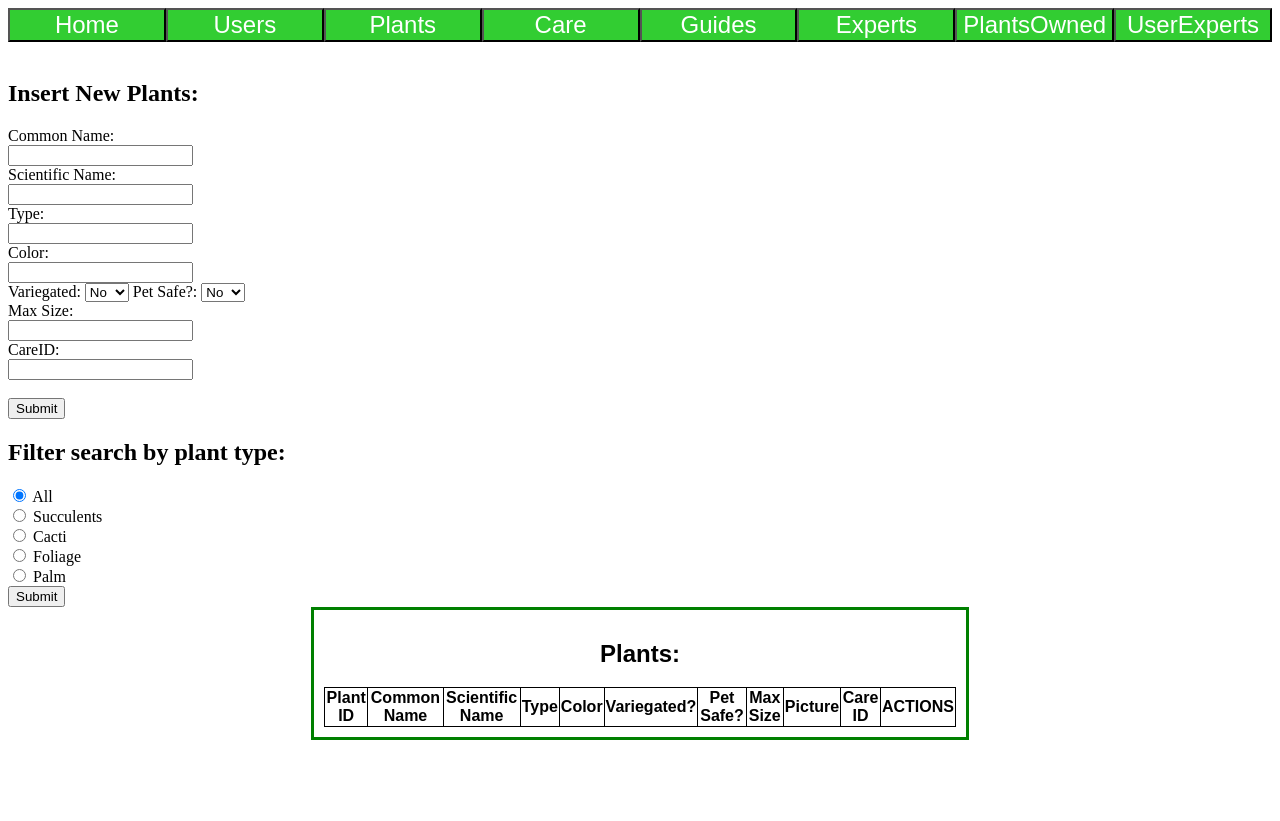
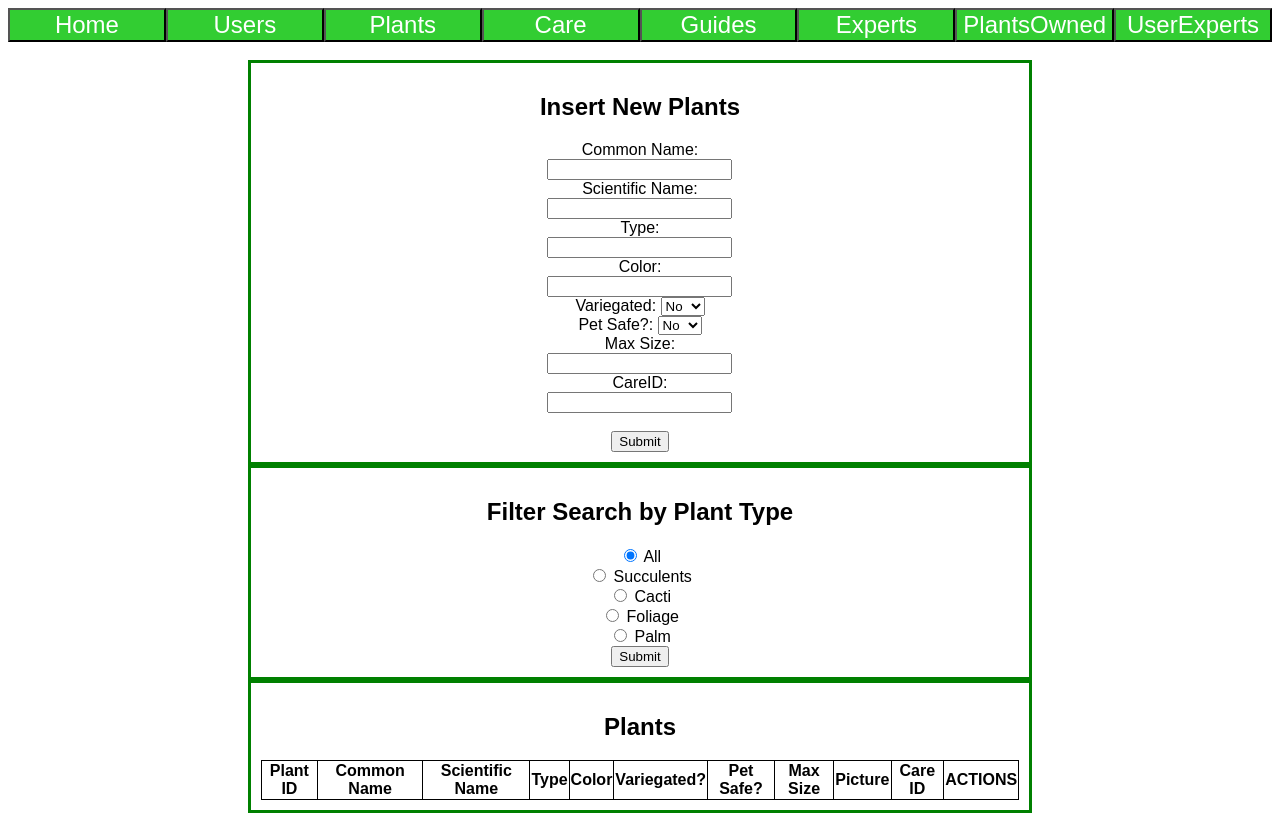
Before and after one commit to TristanHRepo/DataBases_Project, a Flask app: page /admins/plants in a window 1280 px wide. Before the commit the page ends 740 px from the top, so only its background shows below. Run offline with Flask 2, Linux system fonts and the light colour scheme; data that the repository does not hold is empty.

Commit message:
Extended CSS
Extended CSS to all pages, edited homepage about text from user facing text to admin facing text

```diff
--- a/static/css/adminTables.css
+++ b/static/css/adminTables.css
@@ -11,7 +11,61 @@ table, th, td {
 
 .addUser {
 	margin: auto;
-	width: 50%;
+	width: 60%;
+	border: 3px solid green;
+	padding: 10px;
+	text-align: center;
+	font-family: sans-serif;
+}
+
+.addPlant {
+	margin: auto;
+	width: 60%;
+	border: 3px solid green;
+	padding: 10px;
+	text-align: center;
+	font-family: sans-serif;
+}
+
+.Search {
+	margin: auto;
+	width: 60%;
+	border: 3px solid green;
+	padding: 10px;
+	text-align: center;
+	font-family: sans-serif;
+}
+
+.customCare {
+	margin: auto;
+	width: 60%;
+	border: 3px solid green;
+	padding: 10px;
+	text-align: center;
+	font-family: sans-serif;
+}
+
+.createContainer {
+	margin: auto;
+	width: 60%;
+	border: 3px solid green;
+	padding: 10px;
+	text-align: center;
+	font-family: sans-serif;
+}
+
+.expertForm {
+	margin: auto;
+	width: 60%;
+	border: 3px solid green;
+	padding: 10px;
+	text-align: center;
+	font-family: sans-serif;
+}
+
+.insertContainer {
+	margin: auto;
+	width: 60%;
 	border: 3px solid green;
 	padding: 10px;
 	text-align: center;
@@ -20,7 +74,7 @@ table, th, td {
 
 .tableContainer {
 	margin: auto;
-	width: 50%;
+	width: 60%;
 	border: 3px solid green;
 	padding: 10px;
 	text-align: center;
--- a/templates/admincare.html
+++ b/templates/admincare.html
@@ -6,7 +6,7 @@
 
 <div class="customCare">
     <form method="post" action="/care/insertCare">
-        <h2>Insert New Care Instructions:</h2>
+        <h2>Insert New Care Instructions</h2>
         <label for="water">Water:</label><br>
         <input type="text" id="water" name="water" required><br>
 
@@ -32,7 +32,7 @@
 </div>
 
 <div class="tableContainer">
-    <h2>Care:</h2>
+    <h2>Care</h2>
      <table class="table">
         <thead>
             <tr>
--- a/templates/adminexperts.html
+++ b/templates/adminexperts.html
@@ -6,7 +6,7 @@
 
 <div class="expertForm">
     <form method= "post" action="/experts/insertExperts">
-        <h2>Insert New Experts:</h2>
+        <h2>Insert New Experts</h2>
 
         <p>Area of Expertise:</p>
         <input type="radio" id="succulents" name="type" value="succulents" required>
@@ -31,7 +31,7 @@
 
 
 <div class="tableContainer">
-    <h2>Experts:</h2>
+    <h2>Experts</h2>
      <table class="table">
         <thead>
             <tr>
--- a/templates/adminguides.html
+++ b/templates/adminguides.html
@@ -6,7 +6,7 @@
 
 <div class="createContainer">
 
-    <h2>Insert New Guides:</h2>
+    <h2>Insert New Guides</h2>
     <form method="post" action='/guides/create/insert_guide'>
         <label for="title">Title:</label>
         <input type="text" id="Title" name="Title" required><br>
@@ -29,7 +29,7 @@
 </div>
 
 <div class="tableContainer">
-    <h2>Guides:</h2>
+    <h2>Guides</h2>
      <table class="table">
         <thead>
             <tr>
--- a/templates/adminplants.html
+++ b/templates/adminplants.html
@@ -6,7 +6,7 @@
 
 <div class="addPlant">
     <form method="post" action="/plants/insertPlants">
-        <h2>Insert New Plants:</h2>
+        <h2>Insert New Plants</h2>
         <label for="commonName">Common Name:</label><br>
         <input type="text" id="commonName" name="commonName" required><br>
 
@@ -24,6 +24,8 @@
           <option value="0">No</option>
           <option value="1">Yes</option>
         </select>
+
+        <br>
 
         <label for="petSafe">Pet Safe?:</label>
         <select id="petSafe" name="petSafe">
@@ -46,7 +48,7 @@
 </div>
 
 <div class="Search">
-    <h2>Filter search by plant type:</h2>
+    <h2>Filter Search by Plant Type</h2>
     <form method="post" action="/admins/plants/search">
         <input type="radio" id="all" name="plant" value="all" checked>
         <label for="all">All</label><br>
@@ -63,7 +65,7 @@
 </div>
 
 <div class="tableContainer">
-    <h2>Plants:</h2>
+    <h2>Plants</h2>
      <table class="table">
         <thead>
             <tr>
```
Also changed, not shown: static/css/index.css (+9 -0 lines), templates/adminpo.html (+15 -12 lines), templates/adminue.html (+15 -12 lines), templates/index.html (+10 -17 lines).
